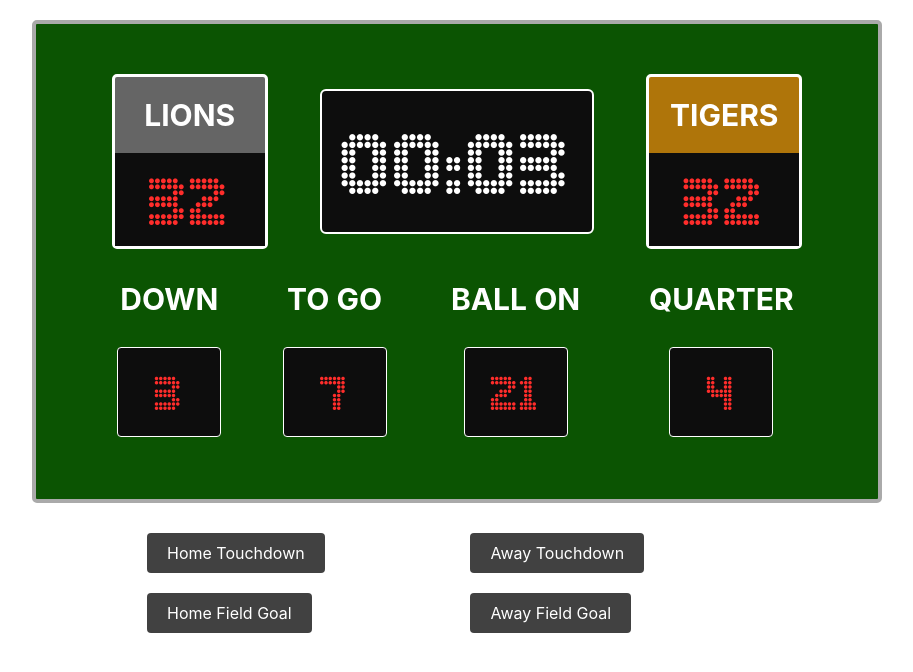
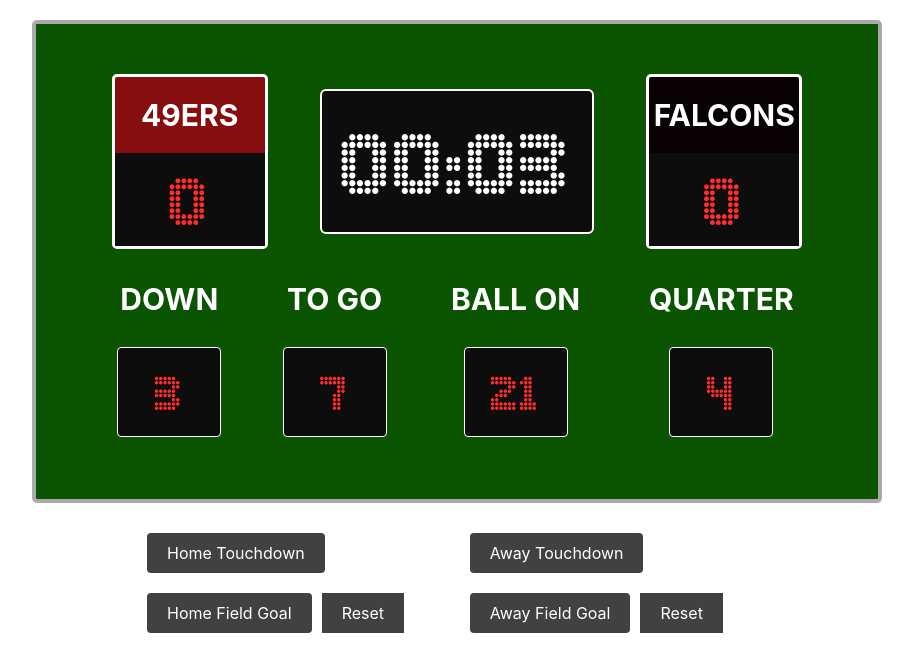
Before and after one commit to bloominstituteoftechnology/react-american-football-scoreboard, a React (Create React App) app: page / in a window 1280 px wide. Shown: the top 672 px of the page, without its empty margins (183-1096 px from the left). Built offline with nearby package versions, Linux system fonts and the light colour scheme; the HTML template or start-up script is replaced by a standard one.

Commit message:
project complete

```diff
--- a/src/App.css
+++ b/src/App.css
@@ -33,11 +33,11 @@
 }
 
 .home {
-  background-color: #656565;
+  background-color: #860e0e;
 }
 
 .away {
-  background-color: #af750a;
+  background-color: #0a0202;
 }
 
 .home__name,
--- a/src/App.js
+++ b/src/App.js
@@ -1,25 +1,40 @@
 //TODO: STEP 1 - Import the useState hook.
-import React from "react";
+import React, { useState} from "react";
 import BottomRow from "./BottomRow";
 import "./App.css";
 
 function App() {
   //TODO: STEP 2 - Establish your applictaion's state with some useState hooks.  You'll need one for the home score and another for the away score.
+const [homeScore, setHomeScore] = useState(0);
+const [awayScore, setAwayScore] = useState(0);
+
+const homeTouchdown = e => {
+  setHomeScore(homeScore + 7);
+};
+const homeFieldGoal = e => {
+  setHomeScore(homeScore + 3);
+};
+const awayTouchdown = e => {
+  setAwayScore(awayScore + 7);
+};
+const awayFieldGoal = e => {
+  setAwayScore(awayScore + 3);
+};
 
   return (
     <div className="container">
       <section className="scoreboard">
         <div className="topRow">
           <div className="home">
-            <h2 className="home__name">Lions</h2>
+            <h2 className="home__name">49ers</h2>
 
             {/* TODO STEP 3 - We need to change the hardcoded values in these divs to accept dynamic values from our state. */}
-            <div className="home__score">32</div>
+            <div className="home__score">{homeScore}</div>
           </div>
           <div className="timer">00:03</div>
           <div className="away">
-            <h2 className="away__name">Tigers</h2>
-            <div className="away__score">32</div>
+            <h2 className="away__name">Falcons</h2>
+            <div className="away__score">{awayScore}</div>
           </div>
         </div>
         <BottomRow />
@@ -28,12 +43,14 @@
         <div className="homeButtons">
 
           {/* TODO STEP 4 - Now we need to attach our state setter functions to click listeners. */}
-          <button className="homeButtons__touchdown">Home Touchdown</button>
-          <button className="homeButtons__fieldGoal">Home Field Goal</button>
+          <button onClick ={homeTouchdown} className="homeButtons__touchdown">Home Touchdown</button>
+          <button onClick ={homeFieldGoal} className="homeButtons__fieldGoal">Home Field Goal</button>
+          <button onClick={() => { setHomeScore(0) }}> Reset </button>
         </div>
         <div className="awayButtons">
-          <button className="awayButtons__touchdown">Away Touchdown</button>
-          <button className="awayButtons__fieldGoal">Away Field Goal</button>
+          <button onClick = {awayTouchdown} className="awayButtons__touchdown">Away Touchdown</button>
+          <button onClick = {awayFieldGoal} className="awayButtons__fieldGoal">Away Field Goal</button>
+          <button onClick={() => { setAwayScore(0) }}> Reset </button>
         </div>
       </section>
     </div>
```
